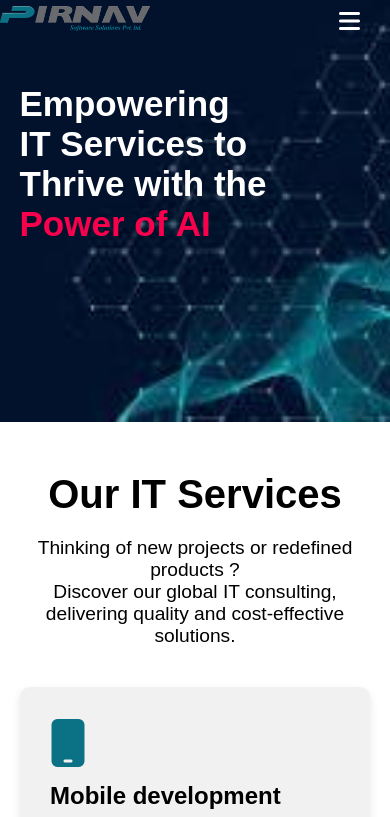
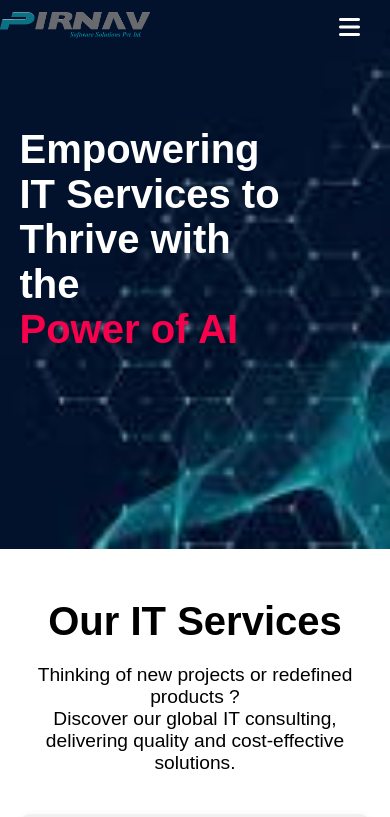
Before and after one commit to sriharibyreddy96/pirnav_app, a plain HTML site: page index.html in a window 390 px wide. Shown: the top 817 px of the page. Drawn offline with Linux system fonts and the light colour scheme; a script that the page names is missing; a web font is replaced by a local one.

Commit message:
smallchange1

```diff
--- a/css/style.css
+++ b/css/style.css
@@ -169,30 +169,31 @@ body {
   }
 
   .header-text {
-    top: 10%;
+    top: 15%;
     width: 70%;
   }
 
   .header-text h1 {
-    font-size: 50px;
+    font-size: 40px;
     margin: 0;
   }
 }
 
-@media (max-width: 400px) {
+@media (max-width: 310px) {
   .header-text {
     top: 10%;
     width: 90%;
   }
   .navbar {
     width: 100%;
-    height: 50vh;
+    height: 10vh;
   }
   .header-text h1 {
-    font-size: 35px;
+    font-size: 20px;
     margin: 0;
   }
 }
+
 
 /* ========================================================================= */
 /* ========================================================================= */
```
Also changed, not shown: index.html (+0 -3 lines).
